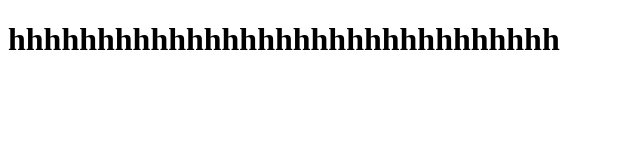
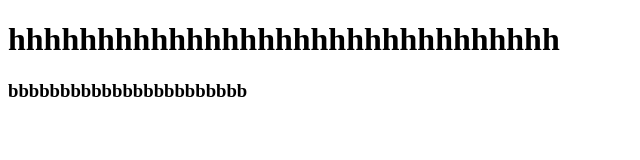
Before and after one commit to naresh-bille/new-branch, a plain HTML site: page index.html in a window 1280 px wide. Shown: the whole page, without its empty margins (0-640 px from the left). Drawn offline with Linux system fonts and the light colour scheme.

Commit message:
hyd 2 person changes

```diff
--- a/index.html
+++ b/index.html
@@ -7,5 +7,6 @@
 </head>
 <body>
     <h1>hhhhhhhhhhhhhhhhhhhhhhhhhhhhhhh</h1>
+    <h3>bbbbbbbbbbbbbbbbbbbbbbb</h3>
 </body>
 </html>
```
